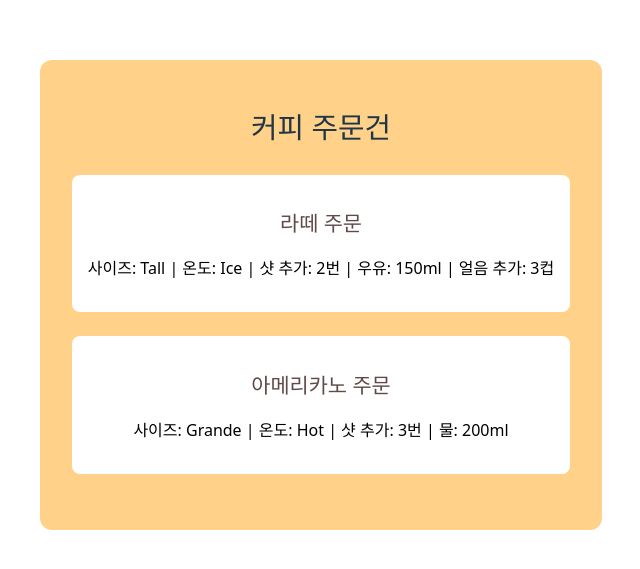
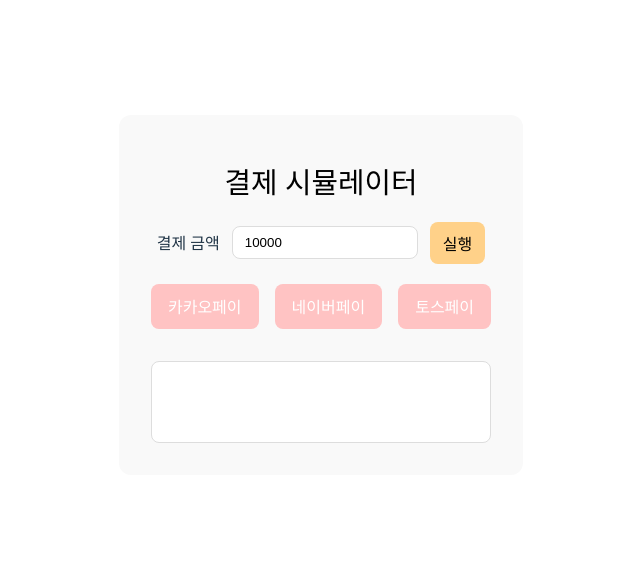
Before and after one commit to misosos/vue-ts-design-patterns, a Vue app: page / in a window 1280 px wide. Shown: the part 105-674 px from the top of the page, without its empty margins (319-959 px from the left). Built offline with nearby package versions, Linux system fonts and the light colour scheme.

Commit message:
전략 패턴 예제 추가

```diff
--- a/src/App.vue
+++ b/src/App.vue
@@ -1,10 +1,10 @@
 <!-- src/App.vue -->
 <template>
   <div id="app">
-    <BuilderExample/>
+    <StrategyExample/>
   </div>
 </template>
 
 <script lang="ts" setup>
-import BuilderExample from "./components/patterns/creational/builder/BuilderExample.vue";
+import StrategyExample from "./components/patterns/behavioral/strategy/StrategyrExample.vue";
 </script>
--- /dev/null
+++ b/src/components/patterns/behavioral/strategy/StrategyrExample.vue
@@ -0,0 +1,185 @@
+<template>
+  <div class="facade-container">
+    <h1 class="title">결제 시뮬레이터</h1>
+
+    <div class="amount-row">
+      <label for="amount">결제 금액</label>
+      <input id="amount" type="number" v-model.number="amount" min="0" />
+      <button class="small-btn" @click="run">실행</button>
+    </div>
+
+    <div class="btn-group">
+      <button @click="useKakao">카카오페이</button>
+      <button @click="useNaver">네이버페이</button>
+      <button @click="useToss">토스페이</button>
+    </div>
+
+    <div class="log-panel">
+      <p>{{ message }}</p>
+    </div>
+  </div>
+</template>
+
+<script lang="ts">
+
+interface Strategy {
+  pay(amount: number): { method: string; fee: number; total: number };
+}
+
+abstract class BasePayStrategy implements Strategy {
+  private readonly rate: number;
+  private readonly label: string;
+
+  protected constructor(rate: number, label: string) {
+    this.rate = rate;
+    this.label = label;
+  }
+
+  pay(amount: number): { method: string; fee: number; total: number } {
+    const fee = this.rate * amount; // 수수료 계산
+    const total = amount + fee;     // 총 결제금액 계산
+    return {
+      method: this.label, // 결제 수단명
+      fee: fee,           // 계산된 수수료
+      total: total        // 최종 결제금액
+    };
+  }
+}
+
+class KakaoPay extends BasePayStrategy {
+  constructor() {
+    super(0.0172, 'KakaoPay');
+  }
+}
+
+class NaverPay extends BasePayStrategy {
+  constructor() {
+    super(0.0222, 'NaverPay');
+  }
+}
+
+class TossPay extends BasePayStrategy {
+  constructor() {
+    super(0.0180, 'TossPay');
+  }
+}
+
+class PaymentProcessor{
+  private strategy: Strategy;
+  constructor(strategy: Strategy) {
+    this.strategy = strategy;
+  }
+  setStrategy(strategy: Strategy): void {
+    this.strategy = strategy;
+  }
+  execute(amount: number): string {
+    const result = this.strategy.pay(amount);
+    return `결제수단: ${result.method}, 수수료: ${result.fee.toFixed(0)}원, 총 결제금액: ${result.total.toFixed(0)}원`;
+  }
+}
+
+import { ref } from 'vue';
+export default{
+  name: 'strategyExample',
+
+  setup() {
+    const processor = new PaymentProcessor(new KakaoPay());
+    const amount = ref(10000);
+    const message = ref('');
+
+    const run = () => {
+      message.value = processor.execute(amount.value);
+    };
+
+    const useKakao = () => {
+      processor.setStrategy(new KakaoPay());
+      run();
+    };
+    const useNaver = () => {
+      processor.setStrategy(new NaverPay());
+      run();
+    };
+    const useToss = () => {
+      processor.setStrategy(new TossPay());
+      run();
+    };
+
+    return {
+      amount,
+      message,
+      run,
+      useKakao,
+      useNaver,
+      useToss
+    };
+  }
+}
+</script>
+
+<style scoped>
+.facade-container {
+  padding: 2rem;
+  background: #f9f9f9;
+  border-radius: 12px;
+  text-align: center;
+}
+
+.title {
+  font-size: 1.8rem;
+  font-weight: bold;
+  color: #000000;
+  margin-bottom: 1.5rem;
+}
+
+.amount-row {
+  display: flex;
+  align-items: center;
+  justify-content: center;
+  gap: 0.75rem;
+  margin-bottom: 1.25rem;
+}
+
+.amount-row input {
+  width: 160px;
+  padding: 0.5rem 0.75rem;
+  border: 1px solid #ddd;
+  border-radius: 8px;
+}
+
+.small-btn {
+  padding: 0.5rem 0.75rem;
+  background: #ffd189;
+  border-radius: 8px;
+  color: #000;
+}
+
+.btn-group {
+  display: flex;
+  gap: 1rem;
+  margin-bottom: 2rem;
+  justify-content: center;
+}
+
+.btn-group button {
+  background: #ffc3c3;
+  color: white;
+  border-radius: 8px;
+  padding: 0.6rem 1rem;
+}
+
+.btn-group button:hover {
+  color: #000000;
+}
+
+.log-panel {
+  background: white;
+  border: 1px solid #ddd;
+  border-radius: 8px;
+  padding: 1rem;
+  display: flex;
+  color: #333;
+  min-height: 48px;
+  align-items: center;
+  justify-content: center;
+}
+</style>
```
